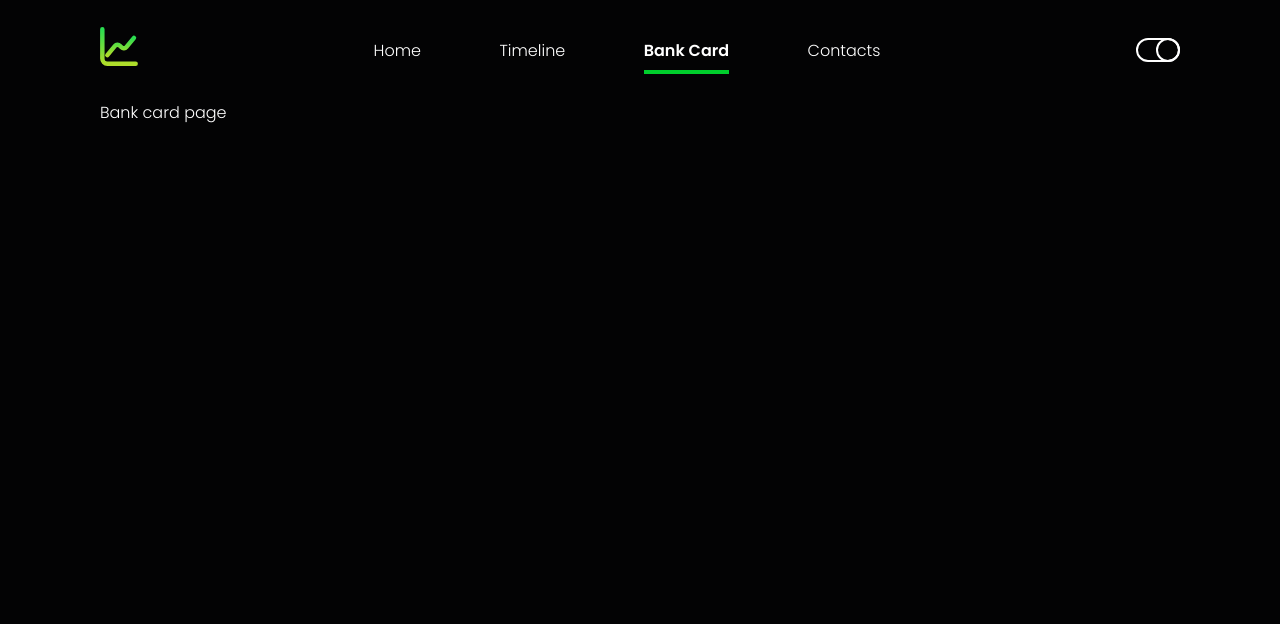
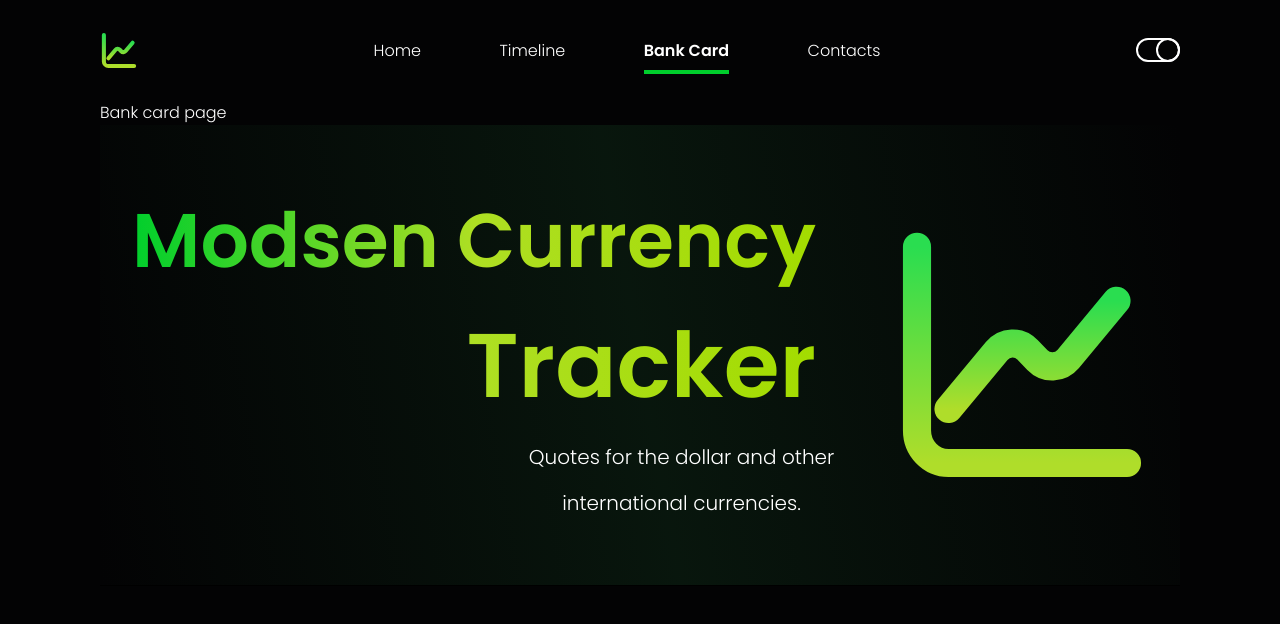
Before and after one commit to Liz16k/currency_tracker, a React app: page /bank-card in a window 1280 px wide. Shown: the top 624 px of the page. Built offline with nearby package versions, Linux system fonts and the light colour scheme.

Commit message:
feat: add header

```diff
--- a/src/App.tsx
+++ b/src/App.tsx
@@ -2,6 +2,7 @@
 import { Route, Routes } from 'react-router-dom';
 import { ThemeProvider } from 'styled-components';
 
+import Header from './components/Header';
 import NavBar from './components/NavBar';
 import ThemeContext from './Contexts';
 import GlobalStyle from './GlobalStyle';
@@ -28,7 +29,14 @@
     <ThemeProvider theme={theme === 'dark' ? darkTheme : lightTheme}>
       <ThemeContext.Provider value={themeContextValue}>
         <Routes>
-          <Route element={<NavBar />}>
+          <Route
+            element={(
+              <>
+                <NavBar />
+                <Header />
+              </>
+            )}
+          >
             <Route path="/" element={<Home />} />
             <Route path="/timeline" element={<Timeline />} />
             <Route path="/bank-card" element={<BankCard />} />
--- /dev/null
+++ b/src/components/Header/index.tsx
@@ -0,0 +1,17 @@
+import React from 'react';
+
+import Logo from '../NavBar/Logo';
+import S from './style';
+
+const Header = () => (
+  <S.HeaderWrapper>
+    <S.Caption>
+      <h3>Modsen Currency</h3>
+      <h2>Tracker</h2>
+      <S.Quote>Quotes for the dollar and other international currencies.</S.Quote>
+    </S.Caption>
+    <Logo width={252} height={288} />
+  </S.HeaderWrapper>
+);
+
+export default Header;
--- /dev/null
+++ b/src/components/Header/style.ts
@@ -0,0 +1,44 @@
+import styled from 'styled-components';
+
+const HeaderWrapper = styled.div`
+  height: 28.8rem;
+  display: flex;
+  align-items: center;
+  justify-content: center;
+  gap: 5rem;
+  border-bottom: 1px solid #000;
+  background: ${({ theme: { colors: { gradient } } }) => ((gradient !== undefined) ? `linear-gradient(-100deg, ${gradient.first}, ${gradient.second} , ${gradient.third})` : 'white')} ;
+`;
+
+const Caption = styled.div`
+  display: flex;
+  flex-direction: column;
+  text-align: right;
+  & > *:not(blockquote) {
+    font-weight: 600;
+    background: linear-gradient(90deg, #00ce2c, #aedf23, #a3dc00);
+    background-clip: text;
+    -webkit-background-clip: text;
+    -webkit-text-fill-color: transparent;
+    color: white;
+  }
+  h2 {
+    font-size: ${({ theme }) => theme.sizes.font.headline};
+  }
+  h3 {
+    font-size: ${({ theme }) => theme.sizes.font.title};
+  }
+`;
+
+const Quote = styled.blockquote`
+  width: 24rem;
+  text-align: center;
+  align-self: flex-end;
+  transform: translateX(15%);
+  font-size: ${({ theme }) => theme.sizes.font.label};
+  color: ${({ theme }) => theme.colors.quoteText};
+  font-weight: 300;
+  line-height: 2.9rem;
+`;
+
+export default { HeaderWrapper, Caption, Quote };
--- a/src/components/NavBar/Logo.tsx
+++ b/src/components/NavBar/Logo.tsx
@@ -1,41 +1,53 @@
 import React from 'react';
 
-const Logo = () => (
-  <svg width="38" height="39" viewBox="0 0 38 39" fill="none" xmlns="http://www.w3.org/2000/svg">
+const Logo = ({ width, height }: { width: number, height: number }) => (
+  <div style={{ width, height }}>
+    <svg
+      width="100%"
+      height="100%"
+      viewBox="0 0 40 43"
+      preserveAspectRatio="xMidYMid meet"
+      fill="none"
+      xmlns="http://www.w3.org/2000/svg"
+    >
+      <g id="diagram-svgrepo-com 2">
         <path
-      d="M2.33337 2.32532V31.5018C2.33337 34.3508 4.56671 36.6506 7.33337 36.6506H35.6667"
-      stroke="url(#paint0_linear_0_1)"
+          id="Vector"
+          d="M3.33337 4.32532V33.5018C3.33337 36.3508 5.56671 38.6506 8.33337 38.6506H36.6667"
+          stroke="url(#paint0_linear_1_1045)"
           strokeWidth="4.46314"
           strokeMiterlimit="10"
           strokeLinecap="round"
           strokeLinejoin="round"
         />
         <path
-      d="M7.33337 28.0694L14.9834 18.8702C16.25 17.3599 18.5 17.2569 19.8667 18.6814L21.45 20.3119C22.8167 21.7192 25.0667 21.6334 26.3334 20.1231L34 10.9067"
-      stroke="url(#paint1_linear_0_1)"
+          id="Vector_2"
+          d="M8.33337 30.0694L15.9834 20.8702C17.25 19.3599 19.5 19.2569 20.8667 20.6814L22.45 22.3119C23.8167 23.7192 26.0667 23.6334 27.3334 22.1231L35 12.9067"
+          stroke="url(#paint1_linear_1_1045)"
           strokeWidth="4.46314"
           strokeMiterlimit="10"
           strokeLinecap="round"
           strokeLinejoin="round"
         />
+      </g>
       <defs>
         <linearGradient
-        id="paint0_linear_0_1"
-        x1="19"
-        y1="2.32532"
-        x2="19"
-        y2="36.6506"
+          id="paint0_linear_1_1045"
+          x1="20"
+          y1="4.32532"
+          x2="20"
+          y2="38.6506"
           gradientUnits="userSpaceOnUse"
         >
           <stop stopColor="#2ADD50" />
           <stop offset="1" stopColor="#AFDD2A" />
         </linearGradient>
         <linearGradient
-        id="paint1_linear_0_1"
-        x1="20.6667"
-        y1="10.9067"
-        x2="20.6667"
-        y2="28.0694"
+          id="paint1_linear_1_1045"
+          x1="21.6667"
+          y1="12.9067"
+          x2="21.6667"
+          y2="30.0694"
           gradientUnits="userSpaceOnUse"
         >
           <stop stopColor="#2ADD50" />
@@ -43,6 +55,7 @@
         </linearGradient>
       </defs>
     </svg>
+  </div>
 );
 
 export default Logo;
--- a/src/components/NavBar/index.tsx
+++ b/src/components/NavBar/index.tsx
@@ -9,7 +9,7 @@
   <>
     <S.Nav>
       <Link to="/">
-        <Logo />
+        <Logo width={38} height={39} />
       </Link>
       <S.NavRoutes>
         <li>
--- a/src/components/NavBar/styled.ts
+++ b/src/components/NavBar/styled.ts
@@ -27,12 +27,16 @@
     color: inherit;
 
     &:hover {
-      color: ${({ theme }) => theme.colors.gradient.green};
+      color: #00ce2c;
     }
     &.active {
+      cursor: default;
       font-weight: 600;
       padding-bottom: 0.5rem;
-      border-bottom: 0.25rem solid ${({ theme }) => theme.colors.gradient.green};
+      border-bottom: 0.25rem solid #00ce2c;
+      &:hover {
+        color: inherit;
+      }
     }
   }
 `;
--- a/src/theme.ts
+++ b/src/theme.ts
@@ -3,11 +3,11 @@
     font: {
       label: '1.25rem',
       body: '1.5rem',
-      title: '1.75rem',
-      headline: '2rem',
+      title: '4.75rem',
+      headline: '5.65rem',
     },
   },
-  gradient: { green: '#00CE2C', lightGreen: '#AEDF23', yellow: '#A3DC00' },
+  gradient: { first: '#030304', second: '#184F2840', third: '#030304' },
 };
 
 const lightTheme = {
@@ -18,7 +18,7 @@
     secondaryText: '#D9D9D9',
     tertiaryText: '#474747',
     accentText: '#A7B2C3',
-    gradient: baseTheme.gradient,
+    quoteText: '#474747',
   },
   sizes: {
     ...baseTheme.sizes,
@@ -34,6 +34,7 @@
     secondaryText: '#D9D9D9',
     tertiaryText: '#898989',
     accentText: '#A7B2C3',
+    quoteText: '#FFFFFF',
     gradient: baseTheme.gradient,
   },
   sizes: {
```
Lines whose indentation alone changed are shown as unchanged.
